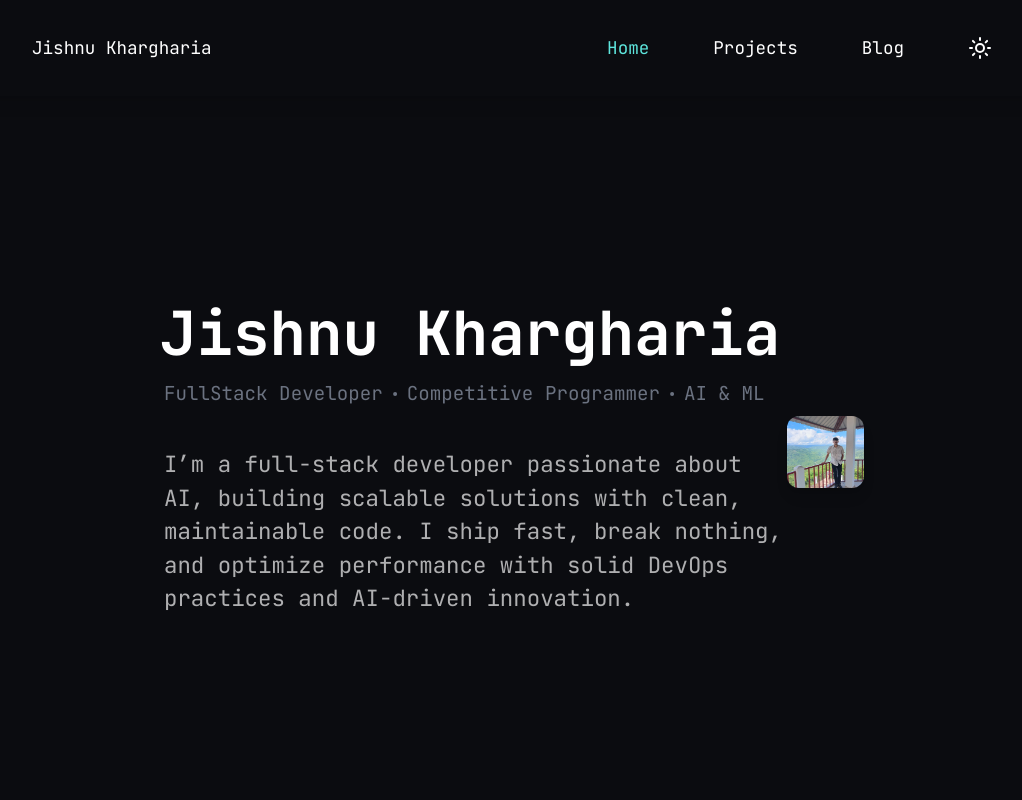
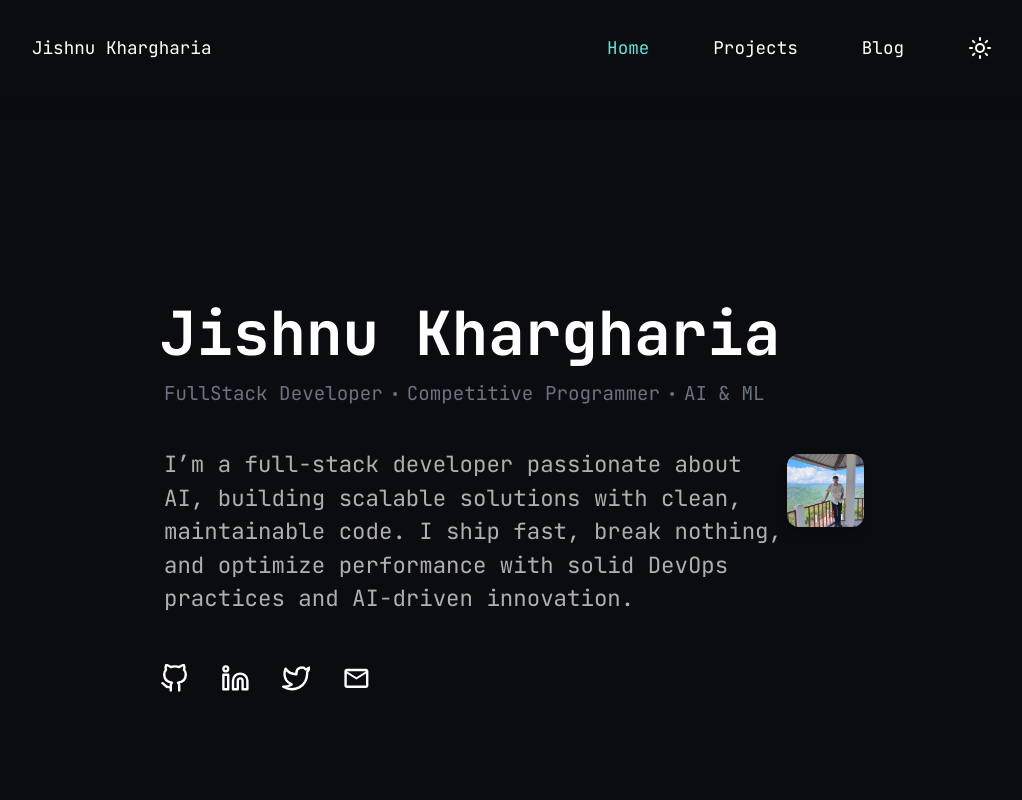
Before and after one commit to jishkhar/portfolio2, a Next.js app: page / in a window 1280 px wide. Shown: the top 800 px of the page, without its empty margins (128-1150 px from the left). Built offline with nearby package versions, Linux system fonts and the light colour scheme.

Commit message:
add sbout

```diff
--- a/src/app/projects/page.tsx
+++ b/src/app/projects/page.tsx
@@ -97,7 +97,7 @@ const ProjectCard = ({ project, index }: { project: Project; index: number }) =>
 export default function PortfolioShowcase() {
   return (
     <div className="bg-[#0b0c10] text-white min-h-screen p-8">
-      <h1 className="text-[2.8rem] font-bold pt-32 pb-24 pl-40 ">Things I've Built</h1>
+      <h1 className="text-[3.2rem] font-bold pt-32 pb-24 pl-40 ">Things I've Built</h1>
       {project_data.map((project, index) => (
         <ProjectCard key={index} project={project} index={index} />
       ))}
--- a/src/components/About.tsx
+++ b/src/components/About.tsx
@@ -1,9 +1,12 @@
 import { Dot } from 'lucide-react';
+import { FiGithub, FiLinkedin, FiTwitter } from 'react-icons/fi';
+import { MdOutlineEmail } from 'react-icons/md';
 import Image from "next/image";
+import Link from "next/link";
 
 const About = () => {
     return (
-        <div className=" h-fit my-40 mx-72 flex flex-col md:flex-row items-center text-white">
+        <div className="h-fit my-40 mx-72 flex flex-col md:flex-row items-center text-white">
             <div id="left" className="max-w-2xl md:text-left">
                 <div className="text-[3.8rem] font-bold">Jishnu Khargharia</div>
                 <div className='flex justify-center md:justify-start items-center text-gray-500 text-[1.2rem] ml-1'>
@@ -18,6 +21,20 @@ const About = () => {
                         I’m a full-stack developer passionate about AI, building scalable solutions with clean, maintainable code. I ship fast, break nothing, and optimize performance with solid DevOps practices and AI-driven innovation.
                     </p>
                 </div>
+                <div id="icons" className="flex space-x-8 pt-12 text-[1.8rem]">
+                    <Link href="https://github.com/jishkhar" target="_blank" rel="noopener noreferrer">
+                        <FiGithub className="cursor-pointer transition-all duration-300 hover:text-[#5fe9df] hover:scale-125" />
+                    </Link>
+                    <Link href="https://www.linkedin.com/in/jishnukhargharia" target="_blank" rel="noopener noreferrer">
+                        <FiLinkedin className="cursor-pointer transition-all duration-300 hover:text-[#5fe9df] hover:scale-125" />
+                    </Link>
+                    <Link href="https://x.com/JishKhar_" target="_blank" rel="noopener noreferrer">
+                        <FiTwitter className="cursor-pointer transition-all duration-300 hover:text-[#5fe9df] hover:scale-125" />
+                    </Link>
+                    <Link href="mailto:jishnukhargharia11@gmail.com">
+                        <MdOutlineEmail className="cursor-pointer transition-all duration-300 hover:text-[#5fe9df] hover:scale-125" />
+                    </Link>
+                </div>
             </div>
 
             <div id="right" className="mt-6 md:mt-0 md:w-1/2 flex justify-center md:justify-end relative">
@@ -29,7 +46,6 @@ const About = () => {
                     className="shadow-lg relative rounded-xl"
                 />
             </div>
-
         </div>
     );
 };
```
